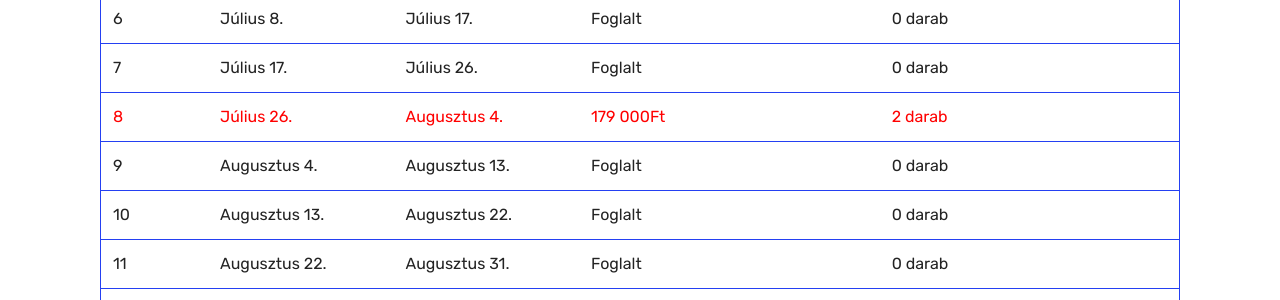
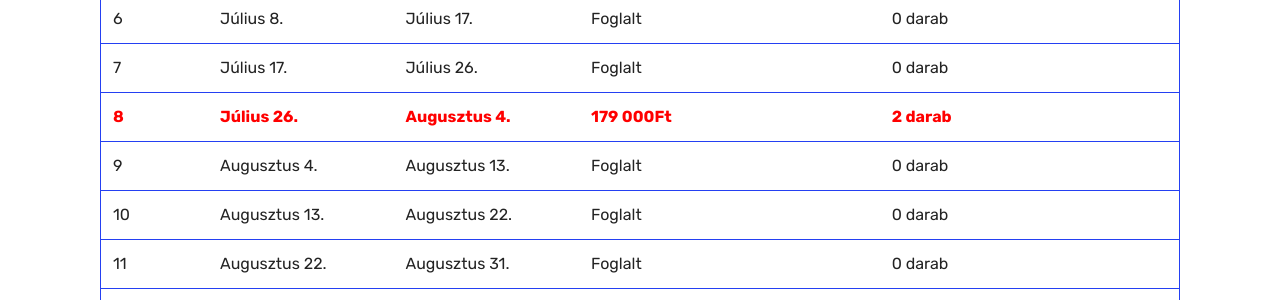
Before and after one commit to marklaszlo9/korinos_new, a Jekyll site: the page built from arak.html, in a window 1280 px wide. Shown: the part 472-772 px from the top of the page. Built offline with Jekyll 4.4.1, drawn with Linux system fonts in a browser that asks for light colours.

Commit message:
Update arak.html

```diff
--- a/arak.html
+++ b/arak.html
@@ -64,7 +64,7 @@ title:  "Korinos.hu - Árak"
               <td class="body-item mbr-fonts-style display-7">5</td><td class="body-item mbr-fonts-style display-7">Június 29.</td><td class="body-item mbr-fonts-style display-7">Július 8.</td><td class="body-item mbr-fonts-style display-7">Foglalt</td><td class="body-item mbr-fonts-style display-7">0 darab</td></tr><tr>
               <td class="body-item mbr-fonts-style display-7">6</td><td class="body-item mbr-fonts-style display-7">Július 8.</td><td class="body-item mbr-fonts-style display-7">Július 17.</td><td class="body-item mbr-fonts-style display-7">Foglalt</td><td class="body-item mbr-fonts-style display-7">0 darab</td></tr><tr>
               <td class="body-item mbr-fonts-style display-7">7</td><td class="body-item mbr-fonts-style display-7">Július 17.</td><td class="body-item mbr-fonts-style display-7">Július 26.</td><td class="body-item mbr-fonts-style display-7">Foglalt</td><td class="body-item mbr-fonts-style display-7">0 darab</td></tr><tr>
-              <td class="body-item mbr-fonts-style display-7" style="color:red">8</td><td class="body-item mbr-fonts-style display-7" style="color:red">Július 26.</td><td class="body-item mbr-fonts-style display-7" style="color:red">Augusztus 4.</td><td class="body-item mbr-fonts-style display-7"style="color:red">179 000Ft</td><td class="body-item mbr-fonts-style display-7" style="color:red">2 darab</td></tr><tr>
+              <td class="body-item mbr-fonts-style display-7" style="font-weight:bold;color:red">8</td><td class="body-item mbr-fonts-style display-7" style="font-weight:bold;color:red">Július 26.</td><td class="body-item mbr-fonts-style display-7" style="font-weight:bold;color:red">Augusztus 4.</td><td class="body-item mbr-fonts-style display-7"style="font-weight:bold;color:red">179 000Ft</td><td class="body-item mbr-fonts-style display-7" style="font-weight:bold;color:red">2 darab</td></tr><tr>
               <td class="body-item mbr-fonts-style display-7">9</td><td class="body-item mbr-fonts-style display-7">Augusztus 4.</td><td class="body-item mbr-fonts-style display-7">Augusztus 13.</td><td class="body-item mbr-fonts-style display-7">Foglalt</td><td class="body-item mbr-fonts-style display-7">0 darab</td></tr><tr>
               <td class="body-item mbr-fonts-style display-7">10</td><td class="body-item mbr-fonts-style display-7">Augusztus 13.</td><td class="body-item mbr-fonts-style display-7">Augusztus 22.</td><td class="body-item mbr-fonts-style display-7">Foglalt</td><td class="body-item mbr-fonts-style display-7">0 darab</td></tr><tr>
               <td class="body-item mbr-fonts-style display-7">11</td><td class="body-item mbr-fonts-style display-7">Augusztus 22.</td><td class="body-item mbr-fonts-style display-7">Augusztus 31.</td><td class="body-item mbr-fonts-style display-7">Foglalt</td><td class="body-item mbr-fonts-style display-7">0 darab</td></tr><tr>
```
